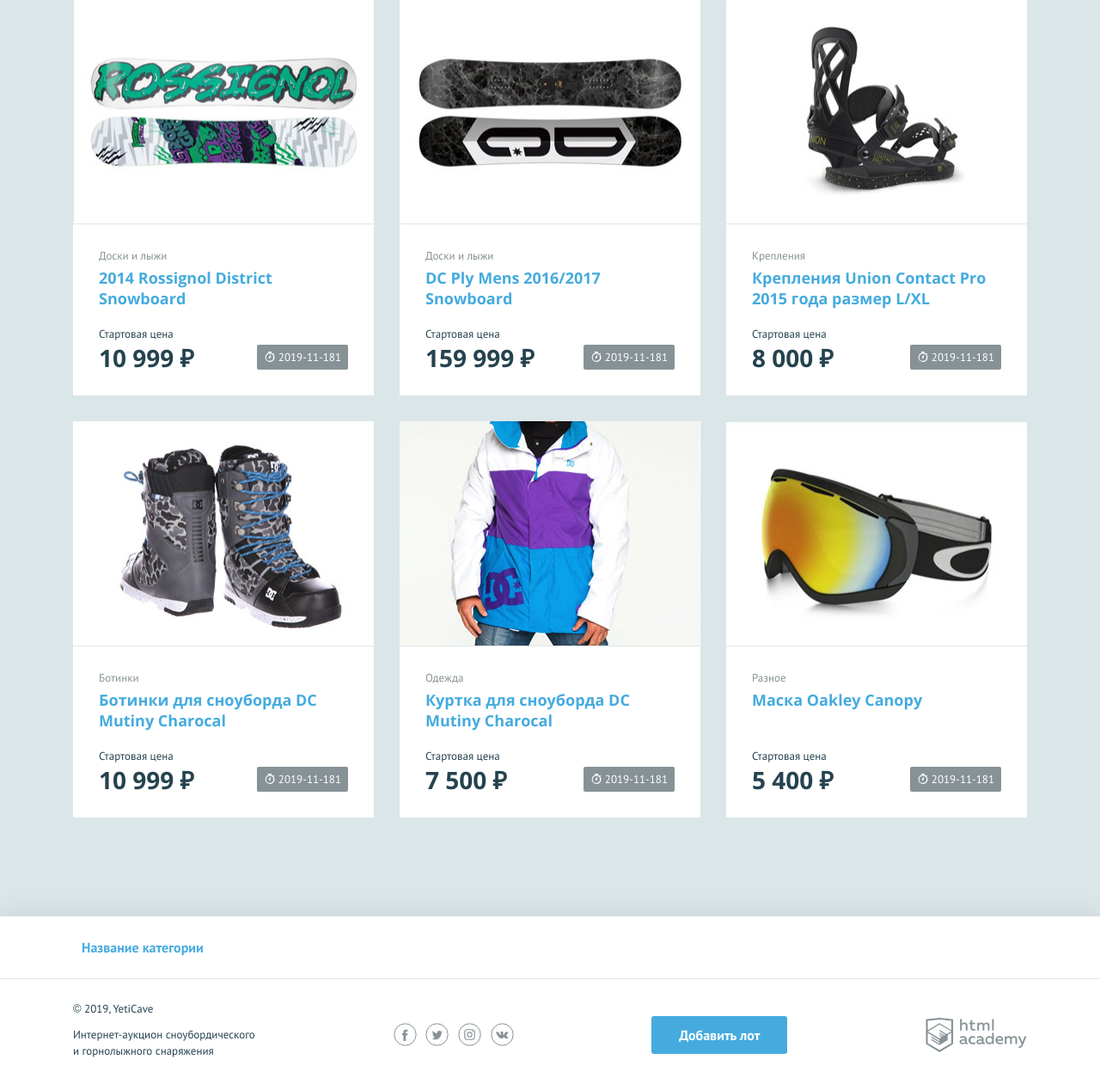
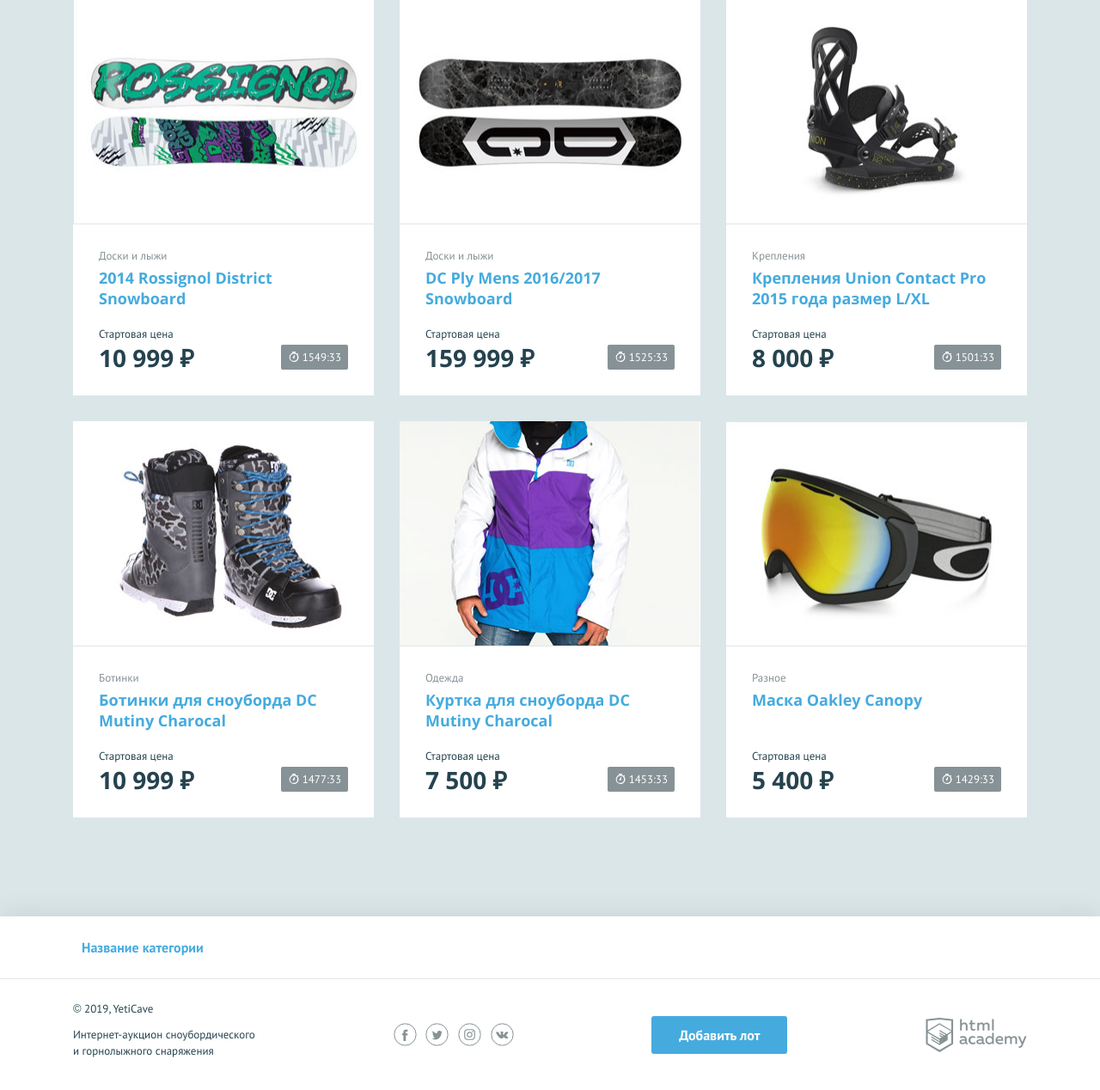
Before and after one commit to kkirillmk/130452-yeticave-11, a PHP site: page / in a window 1280 px wide. Shown: the part 637-1905 px from the top of the page at 86% size. Run offline with PHP 8.4, Linux system fonts and the light colour scheme.

Commit message:
Сhanged the function and date

```diff
--- a/helpers.php
+++ b/helpers.php
@@ -21,7 +21,6 @@
 }
 
 function dateEndOfLot($end_date) {
-    return print $end_date;
     date_default_timezone_set("Europe/Moscow");
     $cur_ts_time = time();
     $hours = 0;
@@ -33,7 +32,7 @@
         $hours = floor($ts_remain / 3600);
         $minutes = floor(($ts_remain % 3600) / 60);
         $minutes = str_pad($minutes, 2, "0", STR_PAD_LEFT);
-        return print ($hours . ":" . $minutes);
+        return $hours . ":" . $minutes;
     }
     else {
         return false;
--- a/index.php
+++ b/index.php
@@ -3,31 +3,25 @@
 
 $cats = ["Доски и лыжи", "Крепления", "Ботинки", "Одежда", "Инструменты", "Разное"];
 $lots = [["name" => "2014 Rossignol District Snowboard", "category" => "Доски и лыжи",
-    "price" => 10999, "end_date" => "2019-11-18", "img" => "img/lot-1.jpg"],
+    "price" => 10999, "end_date" => "2019-12-30", "img" => "img/lot-1.jpg"],
     ["name" => "DC Ply Mens 2016/2017 Snowboard", "category" => "Доски и лыжи",
-        "price" => 159999, "end_date" => "2019-11-18", "img" => "img/lot-2.jpg"],
+        "price" => 159999, "end_date" => "2019-12-29", "img" => "img/lot-2.jpg"],
     ["name" => "Крепления Union Contact Pro 2015 года размер L/XL", "category" => "Крепления",
-        "price" => 8000, "end_date" => "2019-11-18", "img" => "img/lot-3.jpg"],
+        "price" => 8000, "end_date" => "2019-12-28", "img" => "img/lot-3.jpg"],
     ["name" => "Ботинки для сноуборда DC Mutiny Charocal", "category" => "Ботинки",
-        "price" => 10999, "end_date" => "2019-11-18", "img" => "img/lot-4.jpg"],
+        "price" => 10999, "end_date" => "2019-12-27", "img" => "img/lot-4.jpg"],
     ["name" => "Куртка для сноуборда DC Mutiny Charocal", "category" => "Одежда",
-        "price" => 7500, "end_date" => "2019-11-18", "img" => "img/lot-5.jpg"],
+        "price" => 7500, "end_date" => "2019-12-26", "img" => "img/lot-5.jpg"],
     ["name" => "Маска Oakley Canopy", "category" => "Разное",
-        "price" => 5400, "end_date" => "2019-11-18", "img" => "img/lot-6.jpg"]];
-
-$is_auth = 0;
-$user_name = "";
-$title = "";
+        "price" => 5400, "end_date" => "2019-12-25", "img" => "img/lot-6.jpg"]];
 
 $main_content = include_template("main.php", [
     "cats" => $cats,
     "lots" => $lots
 ]);
-$layout_content = include_template("layout.php", [
+print $layout_content = include_template("layout.php", [
     "main_content" => $main_content,
     "title" => "Главная",
     "is_auth" => rand(0, 1),
     "user_name" => "Kirill"
 ]);
-
-print $layout_content;
```
